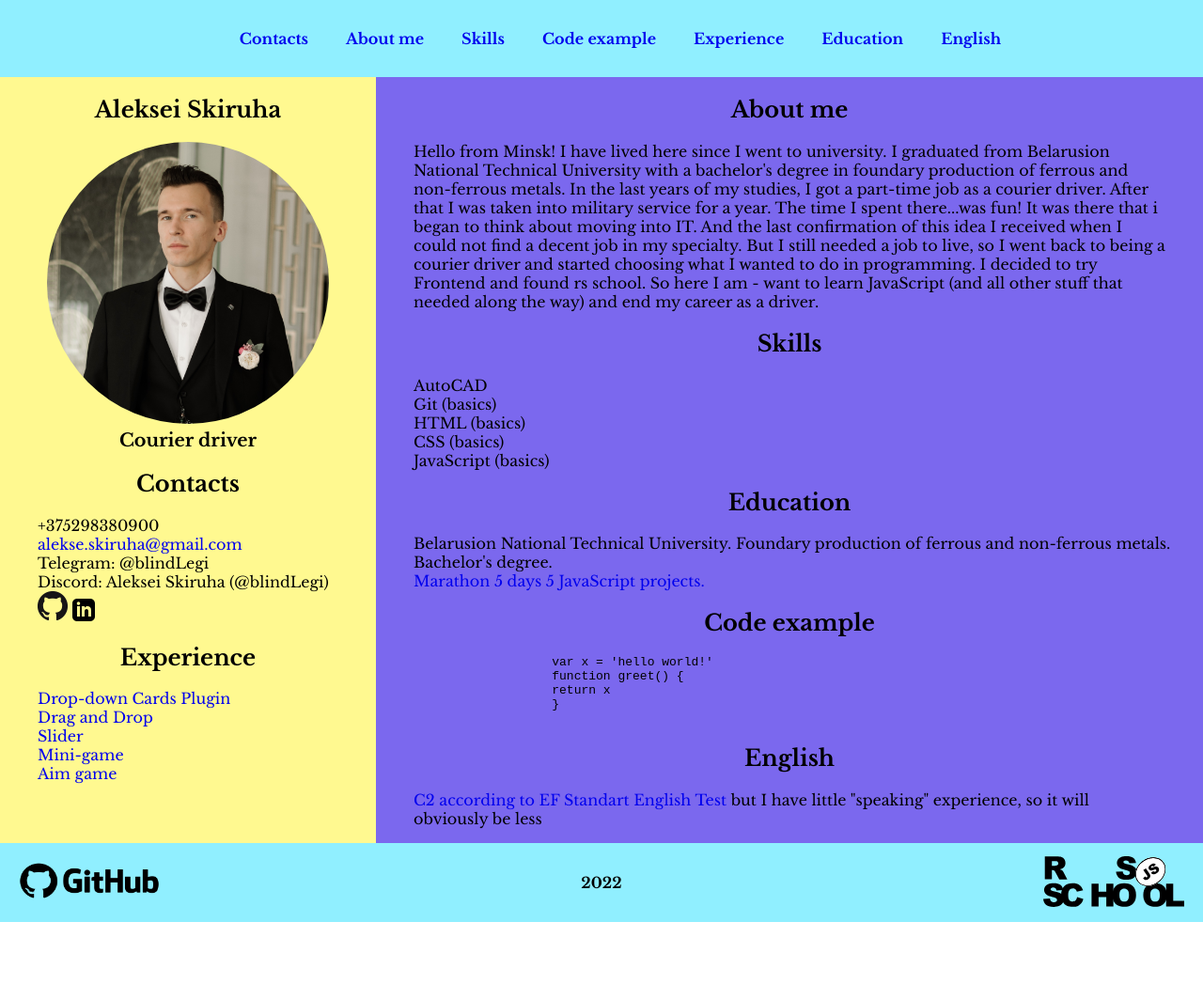
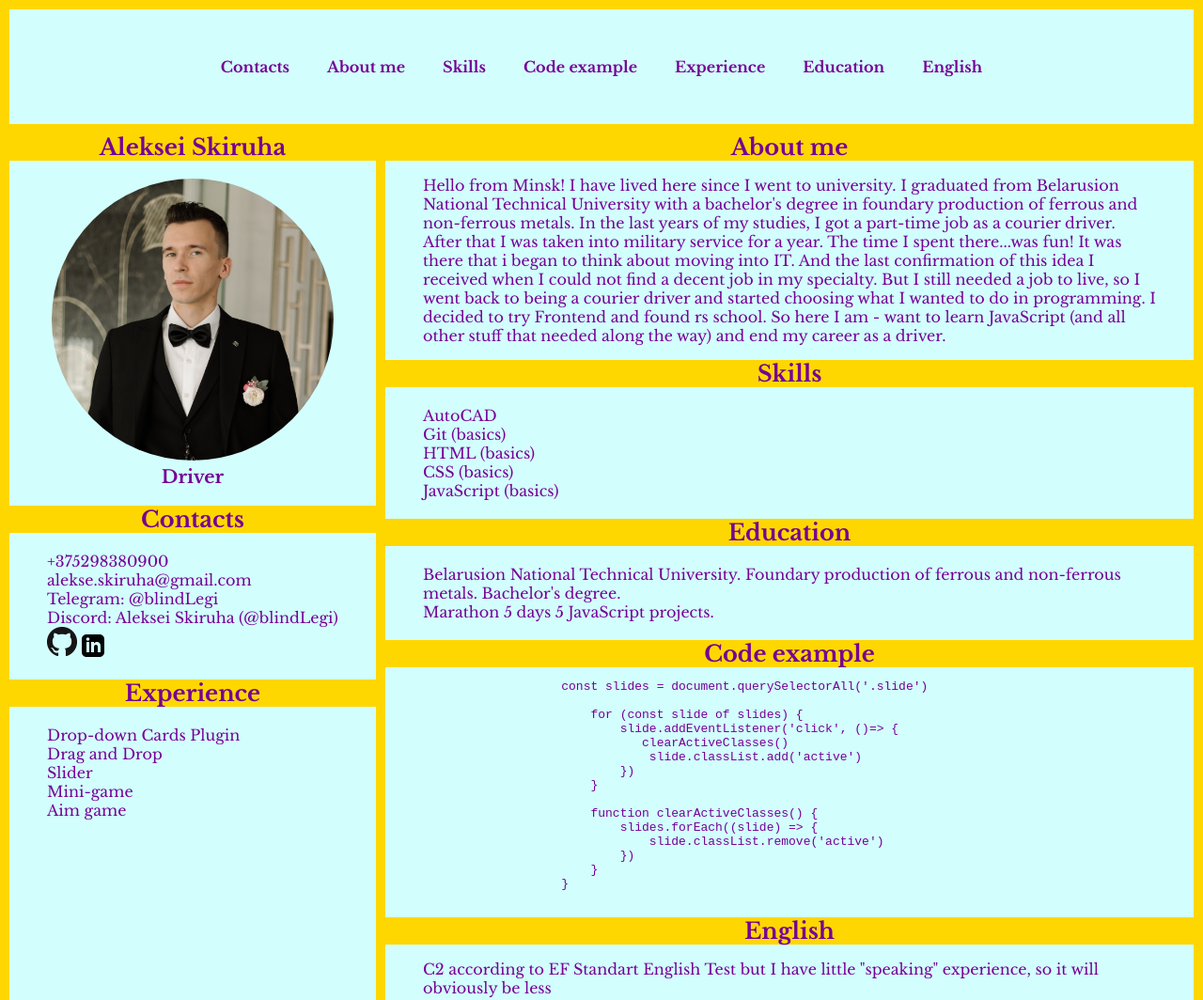
Before and after one commit to blindLegi/rsschool-cv-old-, a plain HTML site: page index.html in a window 1280 px wide. Shown: the top 1064 px of the page at 94% size. Before the commit the page ends 981 px from the top, so only its background shows below. Drawn offline with Linux system fonts and the light colour scheme.

Commit message:
refactor: change style

```diff
--- a/index.html
+++ b/index.html
@@ -31,7 +31,7 @@
                     <h1 class="section-title">Aleksei Skiruha</h1>
                     <ul class="profile-list">
                         <li><img class="photo" src="assets/img/myphoto.jpg" alt="my photo"></li>
-                        <li>Courier driver</li>
+                        <li>Driver</li>
                     </ul>
                 </section>
                 <section class="section" id="contacts">
@@ -58,7 +58,7 @@
             <div class="about-section">
                 <section class="section" id="about">
                     <h2 class="section-title">About me</h2>
-                    <p>Hello from Minsk! I have lived here since I went to university. I graduated from Belarusion National Technical University with a bachelor's degree in foundary production of ferrous and non-ferrous metals. In the last years of my studies, I got a part-time job as a courier driver. After that I was taken into military service for a year. The time I spent there...was fun! It was there that i began to think about moving into IT. And the last confirmation of this idea I received when I could not find a decent job in my specialty. But I still needed a job to live, so I went back to being a courier driver and started choosing what I wanted to do in programming. I decided to try Frontend and found rs school. So here I am - want to learn JavaScript (and all other stuff that needed along the way) and end my career as a driver.</p>
+                    <p class="text">Hello from Minsk! I have lived here since I went to university. I graduated from Belarusion National Technical University with a bachelor's degree in foundary production of ferrous and non-ferrous metals. In the last years of my studies, I got a part-time job as a courier driver. After that I was taken into military service for a year. The time I spent there...was fun! It was there that i began to think about moving into IT. And the last confirmation of this idea I received when I could not find a decent job in my specialty. But I still needed a job to live, so I went back to being a courier driver and started choosing what I wanted to do in programming. I decided to try Frontend and found rs school. So here I am - want to learn JavaScript (and all other stuff that needed along the way) and end my career as a driver.</p>
                 </section>
                 <section class="section" id="skills">
                     <h2 class="section-title">Skills</h2>
@@ -80,15 +80,26 @@
                 <section class="section" id="code">
                     <h2 class="section-title">Code example</h2>
                     <pre>
-                        <code>var x = 'hello world!'
-                        function greet() {
-                        return x
+                        <code>const slides = document.querySelectorAll('.slide')
+
+                            for (const slide of slides) {
+                                slide.addEventListener('click', ()=> {
+                                   clearActiveClasses()
+                                    slide.classList.add('active')
+                                })
+                            }
+
+                            function clearActiveClasses() {
+                                slides.forEach((slide) => {
+                                    slide.classList.remove('active')
+                                })
+                            }
                         }</code>
                     </pre>
                 </section>
                 <section class="section" id="english">
                     <h2 class="section-title">English</h2>
-                    <p><a class="link" href="https://www.efset.org/cert/bbeJ7q">C2 according to EF Standart English Test</a> but I have little "speaking" experience, so it will obviously be less</p>
+                    <p class="text"><a class="link" href="https://www.efset.org/cert/bbeJ7q">C2 according to EF Standart English Test</a> but I have little "speaking" experience, so it will obviously be less</p>
                 </section>
             </div>
         </div>
--- a/style.css
+++ b/style.css
@@ -16,6 +16,7 @@
 
 html {
     scroll-behavior: smooth;
+    color: #760094;
 }
 
 a {
@@ -30,14 +31,19 @@ body {
     flex-direction: column;
     justify-content: space-between;
     font-family: 'LibreBaskerville';
+    background: #d2fffe;
 }
 
 .header {
-    background-color: #90efff;
+    border: 10px solid #ffd700;
+    border-bottom: none;
     text-align: center;
 }
 
 .section-title {
+    margin: 0;
+    padding: 0;
+    background-color: #ffd700;
     text-align: center;
 }
 
@@ -47,8 +53,8 @@ body {
     border-radius: 150px;
 }
 
-.footer {
-    background-color: #90efff;
+.main {
+    border: 10px solid #ffd700;
 }
 
 .container {
@@ -72,11 +78,11 @@ body {
 
 .aside {
     min-width: 400px;
-    background-color: #fff990;
+    border-right: 10px solid #ffd700;
 }
 
-.about-section {
-    background-color: #7b68ee;
+.about-sector {
+    flex-grow: 1;
 }
 
 .foot-container {
@@ -84,6 +90,8 @@ body {
     display: flex;
     justify-content: space-between;
     align-items: center;
+    border: 10px solid #ffd700;
+    border-top: none;
 
 }
 
@@ -97,14 +105,14 @@ body {
 .nav-link {
     padding: 0 20px;
     line-height: 50px;
+    color: #760094;
     text-decoration: none;
     cursor: pointer;
-    transition: .5s, color 0.5s;
+    transition: .5s;
 }
 
 .nav-link:hover {
-    color: #7b68ee;
-    border: 2px solid #7b68ee;
+    border: 2px solid #760094;
     border-radius: 20px;
     box-shadow: inset 1px 1px 1px 1px;
 }
@@ -112,13 +120,15 @@ body {
 p {
     font-weight: 100;
 }
+
 .link {
+    color: #760094;
     transition: .3s;
 }
 
 .link:hover {
     cursor: pointer;
-    background: gold;
+    background: #baffac;
 }
 
 .pic {
@@ -126,12 +136,11 @@ p {
 }
 
 .pic:hover {
-    background: gold;
+    background: #d9ffd2;
     border-radius: 10px;
 }
 
 .profile-list {
-
     padding: 0;
     list-style: none;
     font-size: larger;
@@ -146,23 +155,26 @@ p {
 .logo {
     width: 150px;
     height: 80px;
-    background: #90efff;
-    transition: 1s, color 1s;
+    transition: 1s;
 }
 
 .logo:hover {
     cursor: pointer;
-    border: 10px ridge #90efff;
+    border: 5px ridge #000000;
 }
 
 .profile-section {
     text-align: center;
 }
 
-#about {
+ul {
+    padding: 20px 40px;
+}
+
+.text {
     padding: 0 40px;
 }
 
-#english {
-    padding: 0 40px;
+.year {
+    color: #000000;
 }
```
